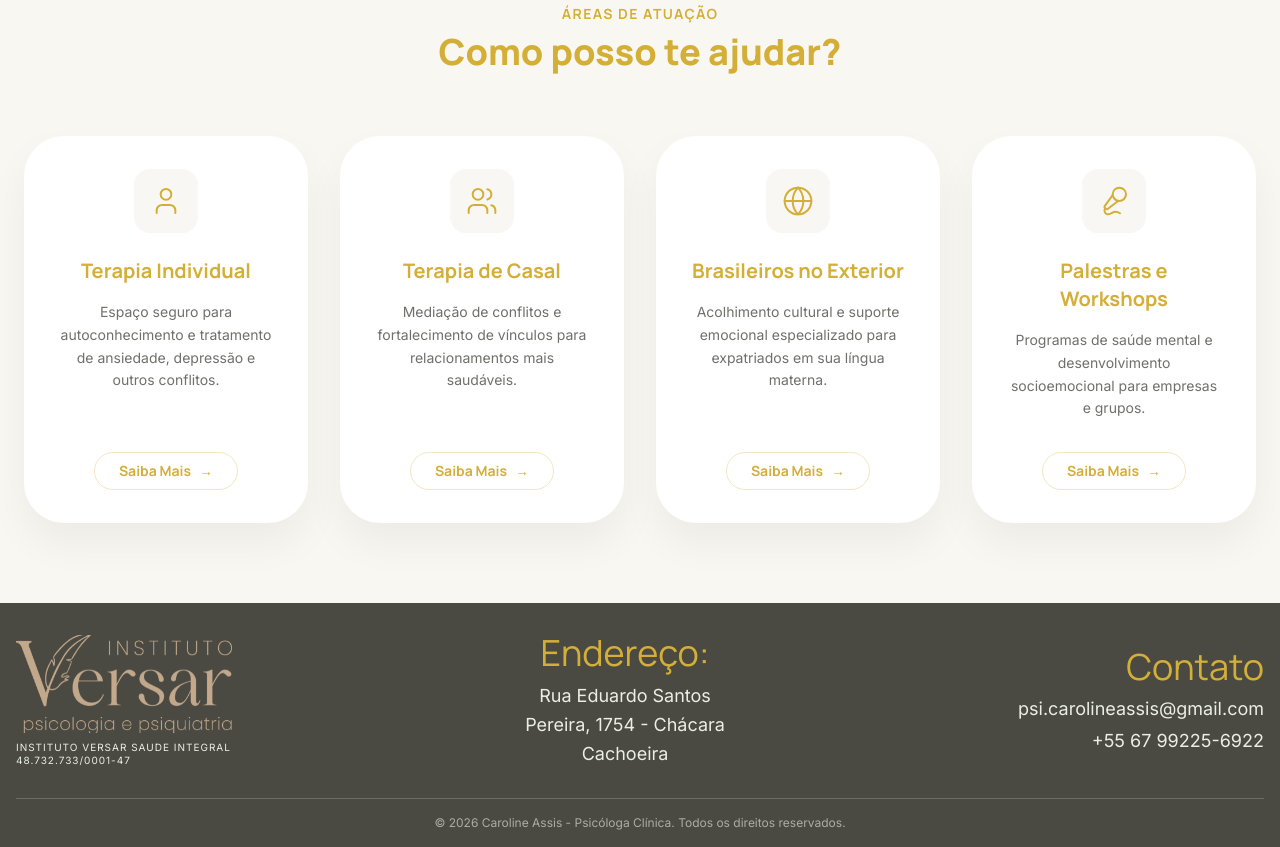
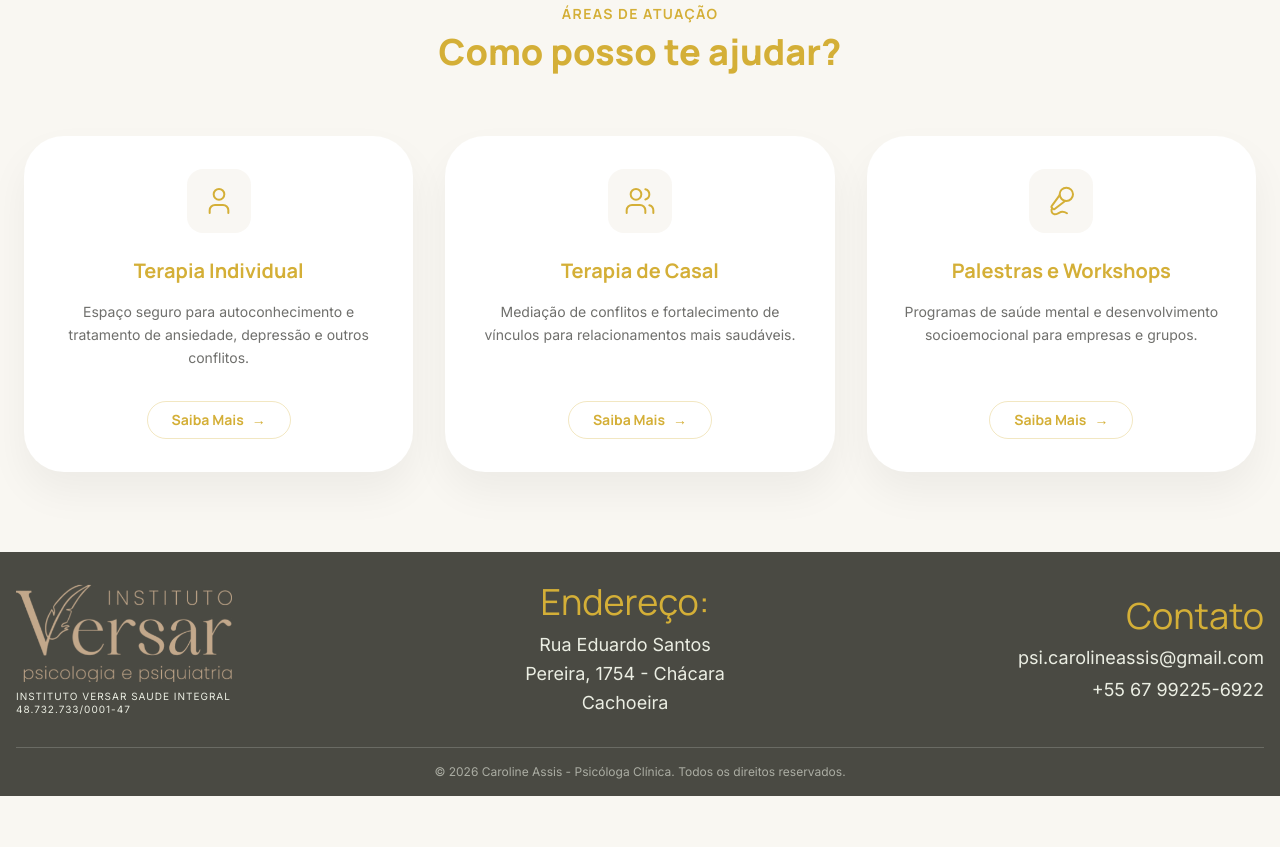
Before and after one commit to padsdev/carol-portfolio, a Next.js app: page / in a window 1280 px wide. Shown: the part 1180-2027 px from the top of the page. After the commit the page ends 1976 px from the top, so only its background shows below. Built offline with nearby package versions, Linux system fonts and the light colour scheme.

Commit message:
chore: Update Next.js dependencies, add pnpm lockfile, and adjust ServicesGrid by removing a service and refining its layout.

```diff
--- a/app/components/ServicesGrid.tsx
+++ b/app/components/ServicesGrid.tsx
@@ -10,12 +10,12 @@ const services = [
         title: "Terapia de Casal",
         description: "Mediação de conflitos e fortalecimento de vínculos para relacionamentos mais saudáveis.",
         icon: Users,
-    },
+    },/*
     {
         title: "Brasileiros no Exterior",
         description: "Acolhimento cultural e suporte emocional especializado para expatriados em sua língua materna.",
         icon: Globe,
-    },
+    },*/
     {
         title: "Palestras e Workshops",
         description: "Programas de saúde mental e desenvolvimento socioemocional para empresas e grupos.",
@@ -35,7 +35,7 @@ export default function ServicesGrid() {
                 </h2>
             </div>
 
-            <div className="grid grid-cols-1 md:grid-cols-2 xl:grid-cols-4 gap-8">
+            <div className="grid grid-cols-1 md:grid-cols-2 xl:grid-cols-3 gap-8">
                 {services.map((service, index) => (
                     <div
                         key={index}
--- a/package.json
+++ b/package.json
@@ -11,7 +11,7 @@
   "dependencies": {
     "framer-motion": "^12.28.1",
     "lucide-react": "^0.562.0",
-    "next": "16.1.1",
+    "next": "16.1.6",
     "react": "19.2.3",
     "react-dom": "19.2.3"
   },
@@ -21,7 +21,7 @@
     "@types/react": "^19",
     "@types/react-dom": "^19",
     "eslint": "^9",
-    "eslint-config-next": "16.1.1",
+    "eslint-config-next": "16.1.6",
     "tailwindcss": "^4",
     "typescript": "^5"
   }
```
Also changed, not shown: 2 other files (tests, documents, lock files or other folders).
